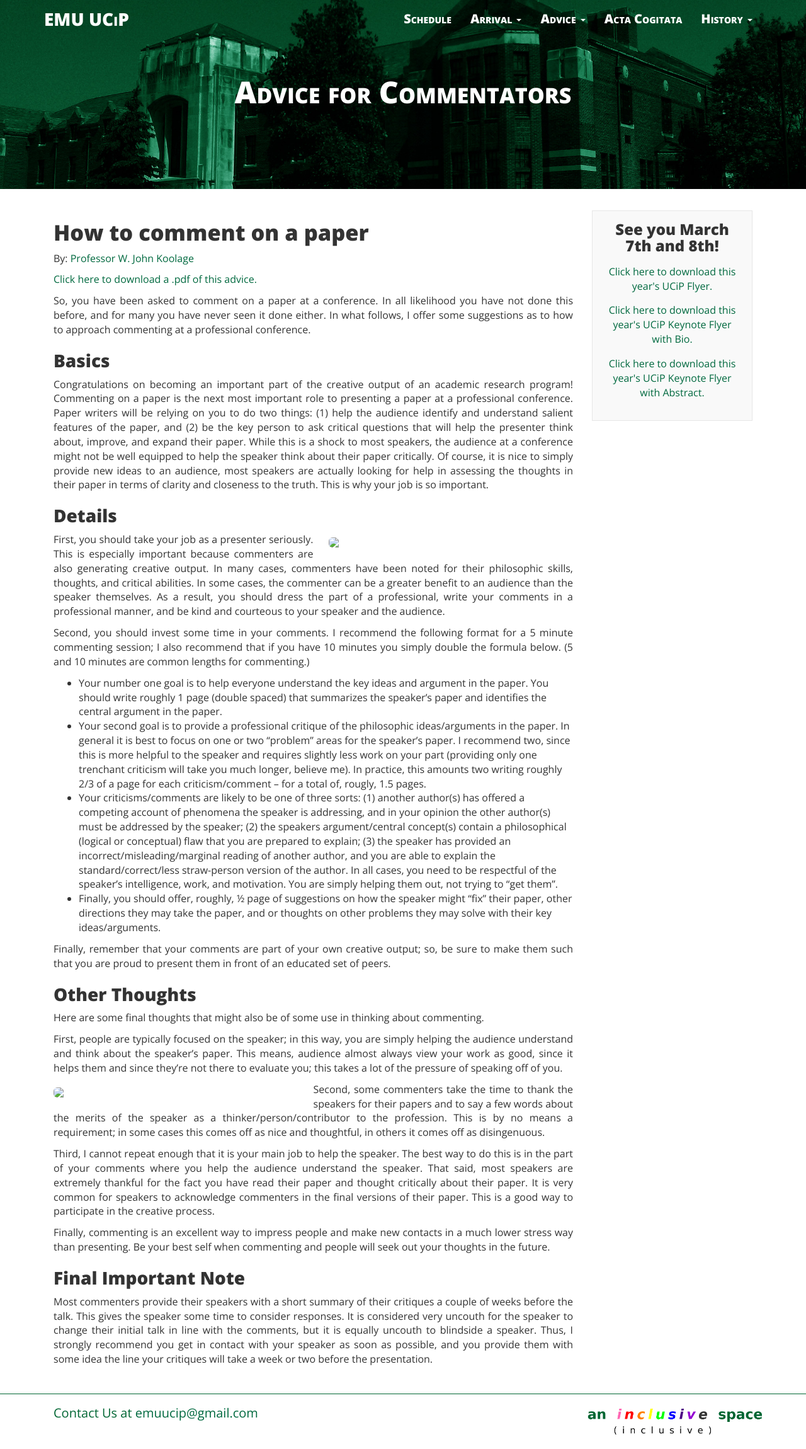
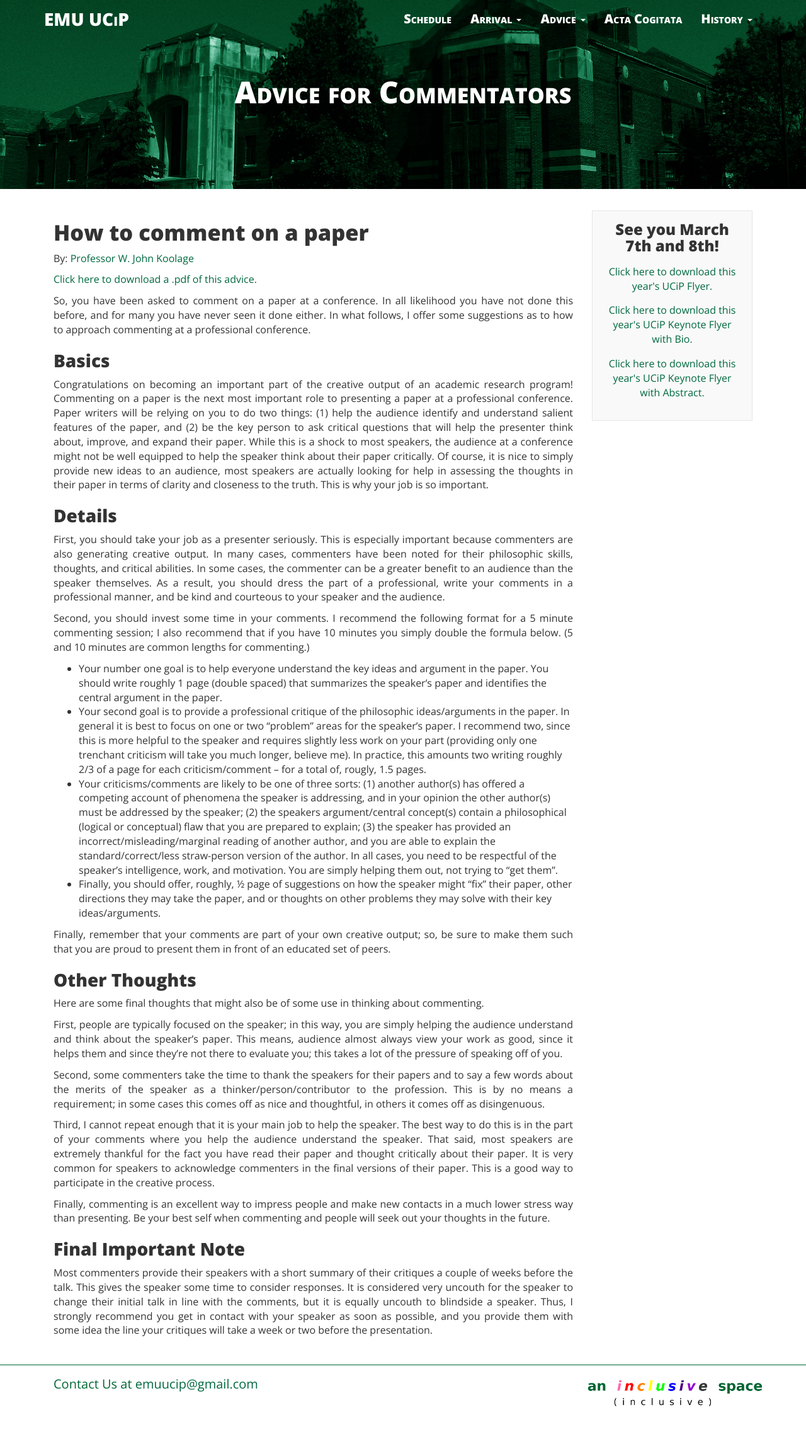
Before and after one commit to ucip/ucip.github.io, a Jekyll site: the page built from commentators.md, in a window 1280 px wide. Shown: the whole page at 63% size. Built offline with Jekyll 4.4.1, drawn with Linux system fonts in a browser that asks for light colours; nearby versions of some CDN libraries; after the commit the page ends 2254 px from its top, so only the background shows below that.

Commit message:
comment out imgs

```diff
--- a/commentators.md
+++ b/commentators.md
@@ -16,9 +16,9 @@ this before, and for many you have never seen it done either. In what follows, I
     <p class="text-justify">Congratulations on becoming an important part of the creative output of an academic research
 program! Commenting on a paper is the next most important role to presenting a paper at a professional conference. Paper writers will be relying on you to do two things: (1) help the audience identify and understand salient features of the paper, and (2) be the key person to ask critical questions that will help the presenter think about, improve, and expand their paper. While this is a shock to most speakers, the audience at a conference might not be well equipped to help the speaker think about their paper critically. Of course, it is nice to simply provide new ideas to an audience, most speakers are actually looking for help in assessing the thoughts in their paper in terms of clarity and closeness to the truth. This is why your job is so important.</p>
     <h3>Details</h3>
-    <div class="col-sm-6 img-div-right">
+    <!--<div class="col-sm-6 img-div-right">
       <img class="img-responsive img-rounded hidden-print" src="{{ site.baseurl }}/img/img_1.jpg">
-    </div>
+    </div>-->
     <p class="text-justify">First, you should take your job as a presenter seriously. This is especially important because
 commenters are also generating creative output. In many cases, commenters have been noted for their philosophic skills, thoughts, and critical abilities. In some cases, the commenter can be a greater benefit to an audience than the speaker themselves. As a result, you should dress the part of a professional, write your comments in a professional manner, and be kind and courteous to your speaker and the audience.</p>
     <p class="text-justify">Second, you should invest some time in your comments. I recommend the following format for a 5
@@ -36,9 +36,9 @@ such that you are proud to present them in front of an educated set of peers.</p
     <p class="text-justify">Here are some final thoughts that might also be of some use in thinking about commenting.</p>
     <p class="text-justify">First, people are typically focused on the speaker; in this way, you are simply helping the audience
 understand and think about the speaker’s paper. This means, audience almost always view your work as good, since it helps them and since they’re not there to evaluate you; this takes a lot of the pressure of speaking off of you.</p>
-    <div class="col-sm-6 img-div-left">
+    <!--<div class="col-sm-6 img-div-left">
       <img class="img-responsive img-rounded hidden-print" src="{{ site.baseurl }}/img/img_2.jpg">
-    </div>
+    </div>-->
     <p class="text-justify">Second, some commenters take the time to thank the speakers for their papers and to say a few words
 about the merits of the speaker as a thinker/person/contributor to the profession. This is by no means a requirement; in some cases this comes off as nice and thoughtful, in others it comes off as disingenuous.</p>
     <p class="text-justify">Third, I cannot repeat enough that it is your main job to help the speaker. The best way to do this is in the part of your comments where you help the audience understand the speaker. That said, most speakers are extremely thankful for the fact you have read their paper and thought critically about their paper. It is very common for speakers to acknowledge commenters in the final versions of their paper. This is a good way to participate in the creative process.</p>
```
